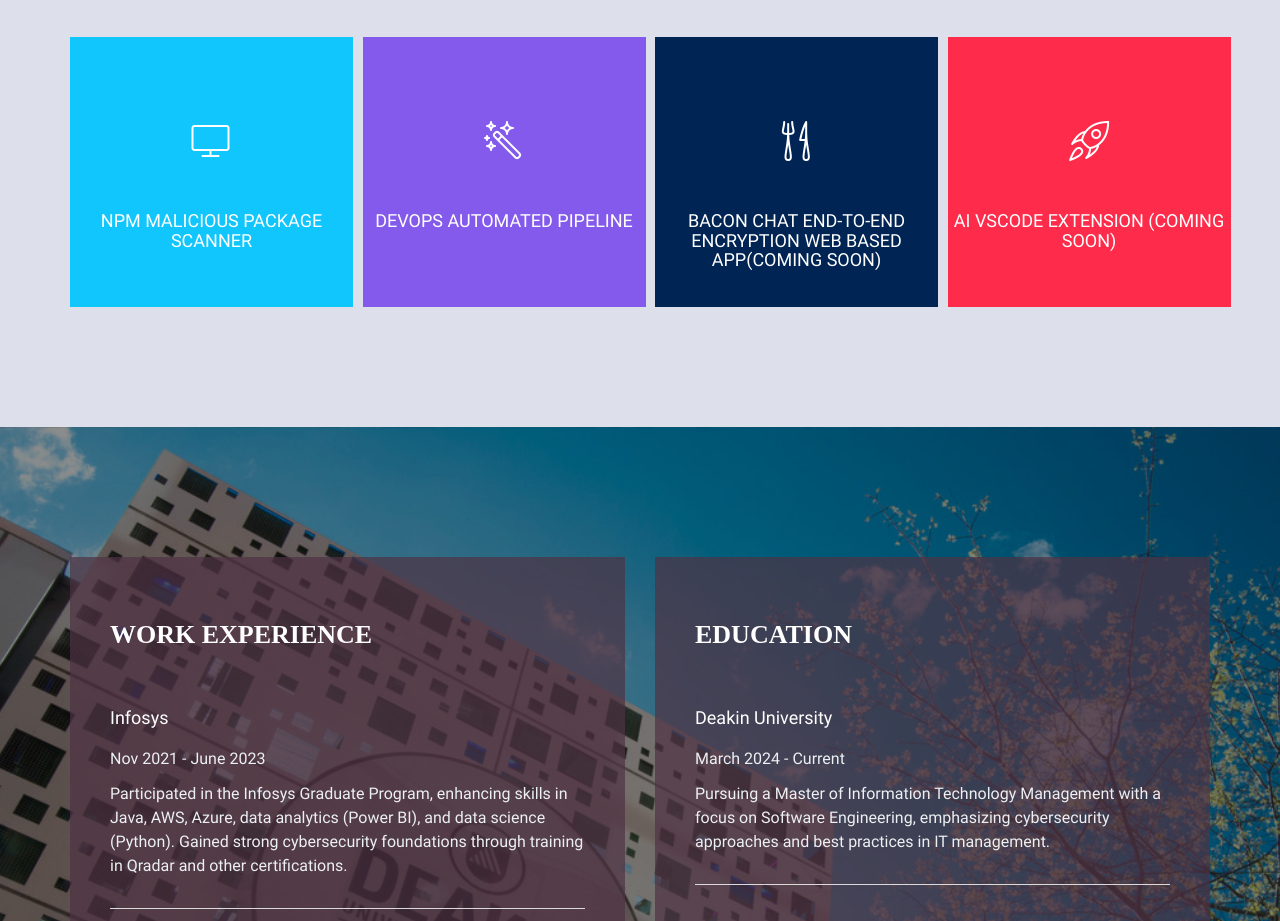
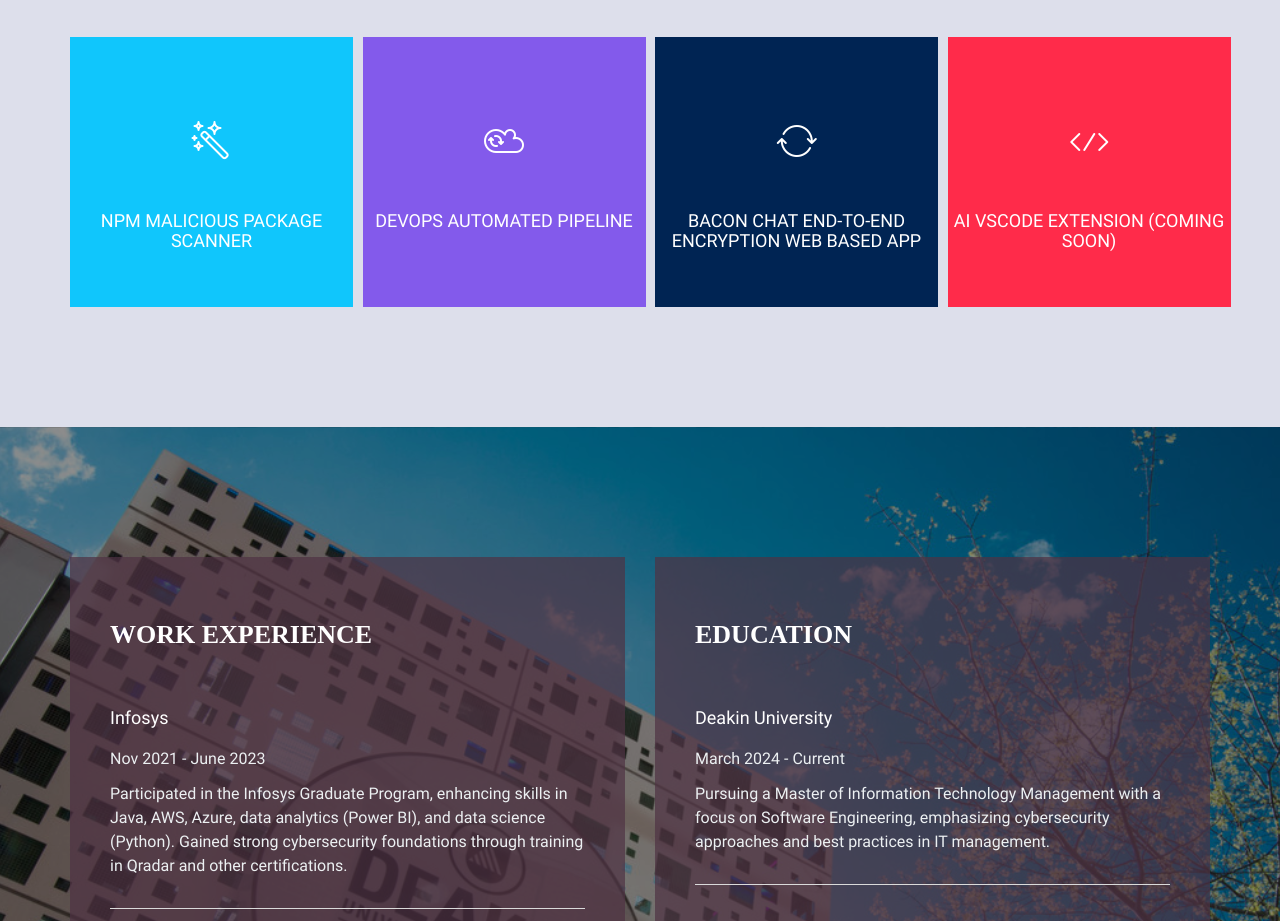
Before and after one commit to drkae456/baconchatWork, a website: page src/views/index.html in a window 1280 px wide. Shown: the part 1900-2821 px from the top of the page. Drawn offline with Linux system fonts and the light colour scheme.

Commit message:
changes to UI and added links

```diff
--- a/docker-compose.yml
+++ b/docker-compose.yml
@@ -6,4 +6,4 @@ services:
       - "80:80"
     environment:
       - NODE_ENV=development
-    command: npm run dev
+    command: npm run start
--- a/src/views/index.html
+++ b/src/views/index.html
@@ -157,7 +157,7 @@
             <div class="col-md-3 col-sm-6 col-xs-12">
               <div class="features-bg design">
                 <div class="features-item">
-                  <i class="lnr lnr-screen"></i>
+                  <i class="lnr lnr-magic-wand"></i>
                   <h6>
                     <a
                       href="https://github.com/s21507BBacon/NPM-Malicious-Package-Scanner-SIT725.git"
@@ -171,7 +171,7 @@
             <div class="col-md-3 col-sm-6 col-xs-12">
               <div class="features-bg development">
                 <div class="features-item">
-                  <i class="lnr lnr-magic-wand"></i>
+                  <i class="lnr lnr-cloud-sync"></i>
                   <h6>
                     <a href="https://github.com/drkae456/DevOps-Auto-Pipeline"
                       >DevOps Automated Pipeline</a
@@ -184,10 +184,10 @@
             <div class="col-md-3 col-sm-6 col-xs-12">
               <div class="features-bg testing">
                 <div class="features-item">
-                  <i class="lnr lnr-dinner"></i>
+                  <i class="lnr lnr-sync"></i>
                   <h6>
-                    <a href="#"
-                      >Bacon Chat End-to-End Encryption Web Based App(Coming Soon)</a
+                    <a href="https://github.com/drkae456/end2end-encryptionChat.git"
+                      >Bacon Chat End-to-End Encryption Web Based App</a
                     >
                   </h6>
                 </div>
@@ -197,7 +197,7 @@
             <div class="col-md-3 col-sm-6 col-xs-12">
               <div class="features-bg launch">
                 <div class="features-item">
-                  <i class="lnr lnr-rocket"></i>
+                  <i class="lnr lnr-code"></i>
                   <h6><a href="#">AI VSCode Extension (Coming Soon)</a></h6>
                 </div>
               </div>
```
